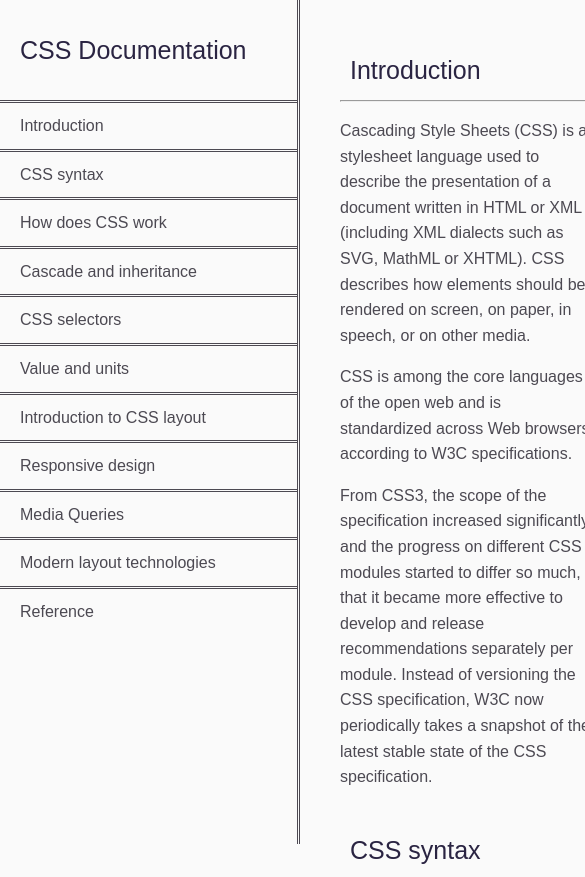
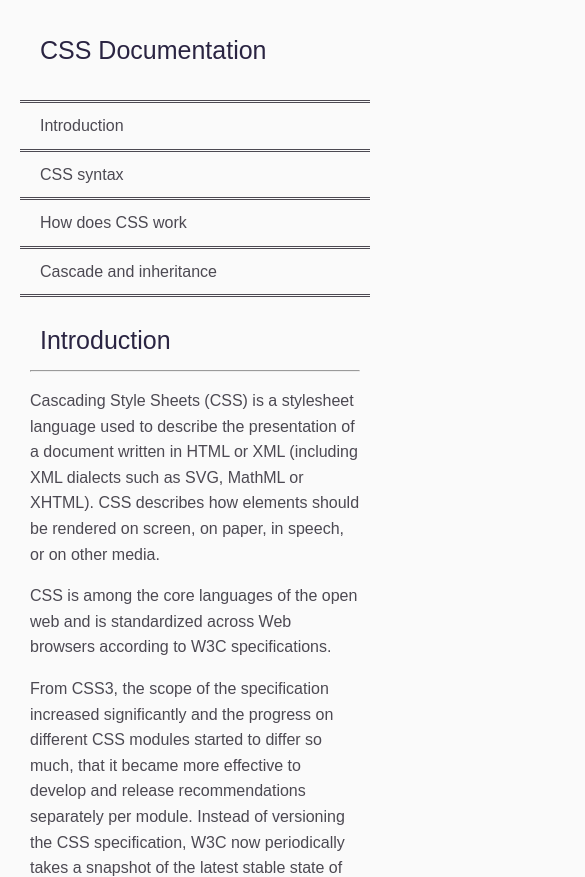
Before and after one commit to OlenaBryzh/document-page, a plain HTML site: page index.html in a window 390 px wide. Shown: the top 877 px of the page, 585 px wide, since content can reach past the window. Drawn offline with Linux system fonts and the light colour scheme.

Commit message:
Customized @media for navbar and main-doc section

```diff
--- a/document-page.css
+++ b/document-page.css
@@ -119,3 +119,25 @@ td {
   border: none;
   background-color:#e6e4f0;
 }
+@media only screen and (max-width: 600px) {
+  #navbar ul {
+    height: 200px;
+  }
+
+  #navbar {
+    position: absolute;
+    top: 0;
+    padding: 0 20px;
+    margin: 0;
+    width: 100%;
+    max-height: 265px;
+    border: none;
+    z-index: 1;
+
+  }
+  #main-doc {
+    position: relative;
+    margin-left: 0;
+    margin-top: 320px;
+  }
+}
```
